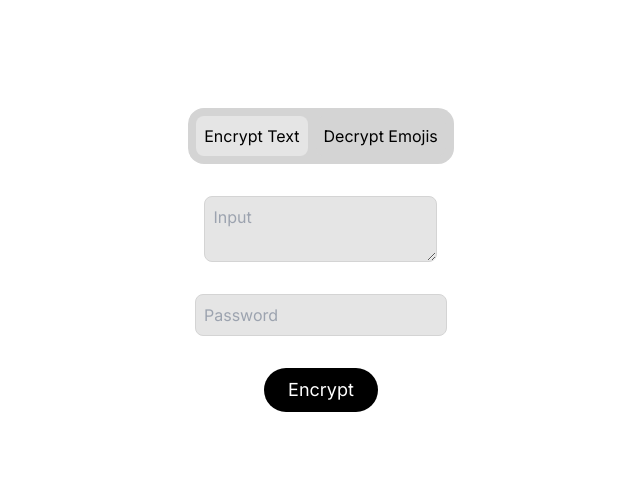
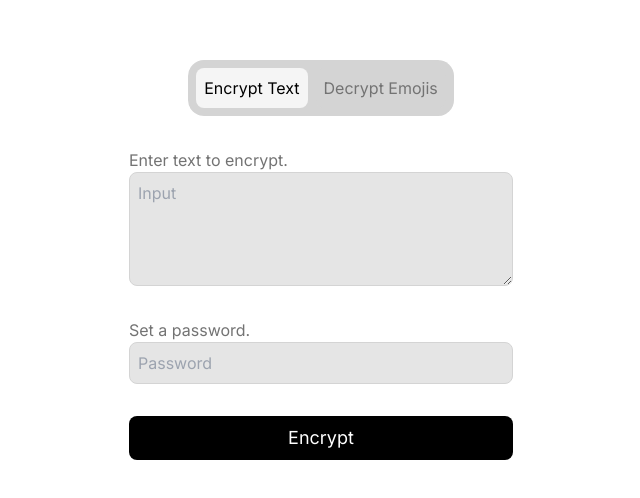
Before and after one commit to zephyrus21/text-emoji-crypt, a Next.js app: page / in a window 1280 px wide. Shown: the part 140-638 px from the top of the page, without its empty margins (319-959 px from the left). Built offline with nearby package versions, Linux system fonts and the light colour scheme.

Commit message:
added styles

```diff
--- a/src/components/Form.tsx
+++ b/src/components/Form.tsx
@@ -9,16 +9,27 @@ const Form: NextPage<any> = ({
   type,
 }) => {
   return (
-    <form onSubmit={handleSubmit} className='flex flex-col items-center gap-8'>
+    <form onSubmit={handleSubmit} className='flex flex-col gap-8 w-96'>
+      <div className='flex flex-col'>
+        <label className='text-neutral-500'>
+          {type === "Encrypt"
+            ? "Enter text to encrypt."
+            : "Enter emojis to decrypt"}
+        </label>
         <textarea
           placeholder='Input'
-        rows={2}
+          rows={4}
           className='rounded-lg bg-neutral-200 p-2 border border-neutral-300'
           value={data}
           onChange={(e: React.ChangeEvent<HTMLTextAreaElement>) => {
             setData(e.target.value);
           }}
         />
+      </div>
+      <div className='flex flex-col'>
+        <label className='text-neutral-500'>
+          {type === "Encrypt" ? "Set a password." : "Enter the password."}
+        </label>
         <input
           placeholder='Password'
           type='text'
@@ -28,8 +39,9 @@ const Form: NextPage<any> = ({
             setSecret(e.target.value);
           }}
         />
+      </div>
       <button
-        className='text-white bg-black rounded-full px-6 py-2 text-lg'
+        className='text-white bg-black rounded-lg px-6 py-2 text-lg'
         type='submit'>
         {type}
       </button>
--- a/src/pages/index.tsx
+++ b/src/pages/index.tsx
@@ -4,6 +4,7 @@ import Head from "next/head";
 import axios from "axios";
 import { CopyToClipboard } from "react-copy-to-clipboard";
 import Form from "@components/Form";
+import Image from "next/image";
 
 const Home: NextPage = () => {
   const [data, setData] = useState("");
@@ -28,12 +29,14 @@ const Home: NextPage = () => {
       <Head>
         <title>Text to Emoji</title>
       </Head>
-      <div className='flex flex-col items-center gap-8 transition-all duration-200'>
-        <div className='flex gap-2 p-2 bg-neutral-300 rounded-2xl'>
+      <div className='flex flex-col items-center gap-8'>
+        <div className='flex gap-2 p-2 bg-neutral-300 rounded-2xl transition-all duration-200'>
           <button
             className={`rounded-lg ${
-              active === "encrypt" ? "bg-neutral-200" : "bg-neutral-300"
-            } p-2 hover:bg-neutral-100 transition-all duration-200`}
+              active === "encrypt"
+                ? "bg-neutral-100"
+                : "bg-neutral-300 text-neutral-500"
+            } p-2 hover:bg-neutral-50 transition-all duration-200`}
             onClick={() => {
               setActive("encrypt");
               setData("");
@@ -45,8 +48,10 @@ const Home: NextPage = () => {
           </button>
           <button
             className={`rounded-lg ${
-              active === "decrypt" ? "bg-neutral-200" : "bg-neutral-300"
-            } p-2 hover:bg-neutral-100 transition-all duration-200`}
+              active === "decrypt"
+                ? "bg-neutral-100"
+                : "bg-neutral-300 text-neutral-500"
+            } p-2 hover:bg-neutral-50 transition-all duration-200`}
             onClick={() => {
               setActive("decrypt");
               setData("");
@@ -77,13 +82,22 @@ const Home: NextPage = () => {
           />
         )}
         {answer && (
-          <div className=''>
-            <p>{answer}</p>
-            <CopyToClipboard text={answer} onCopy={() => setCopied(true)}>
-              <button>Copy to clipboard</button>
-            </CopyToClipboard>
+          <>
+            <div className='flex bg-neutral-200 p-4 rounded-lg relative'>
+              <p>{answer}</p>
+              <CopyToClipboard text={answer} onCopy={() => setCopied(true)}>
+                <button className='absolute right-4 bg-neutral-50 p-1 rounded flex justify-center items-center'>
+                  <Image
+                    src='/copy.png'
+                    alt='copy'
+                    height='20px'
+                    width='20px'
+                  />
+                </button>
+              </CopyToClipboard>
+            </div>
             {copied ? <span style={{ color: "red" }}>Copied.</span> : null}
-          </div>
+          </>
         )}
       </div>
     </div>
```
Also changed, not shown: public/copy.png (added). Lines whose indentation alone changed are shown as unchanged.
